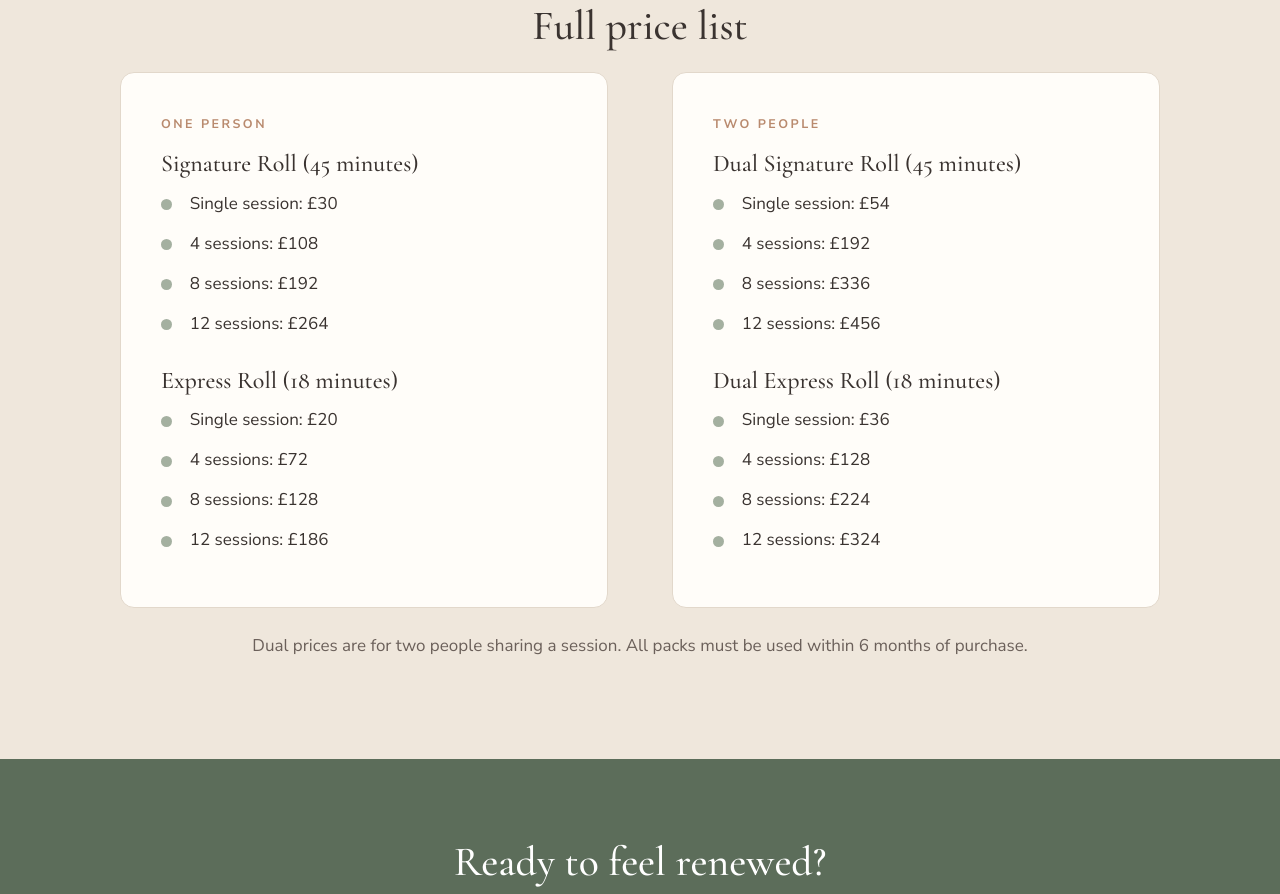
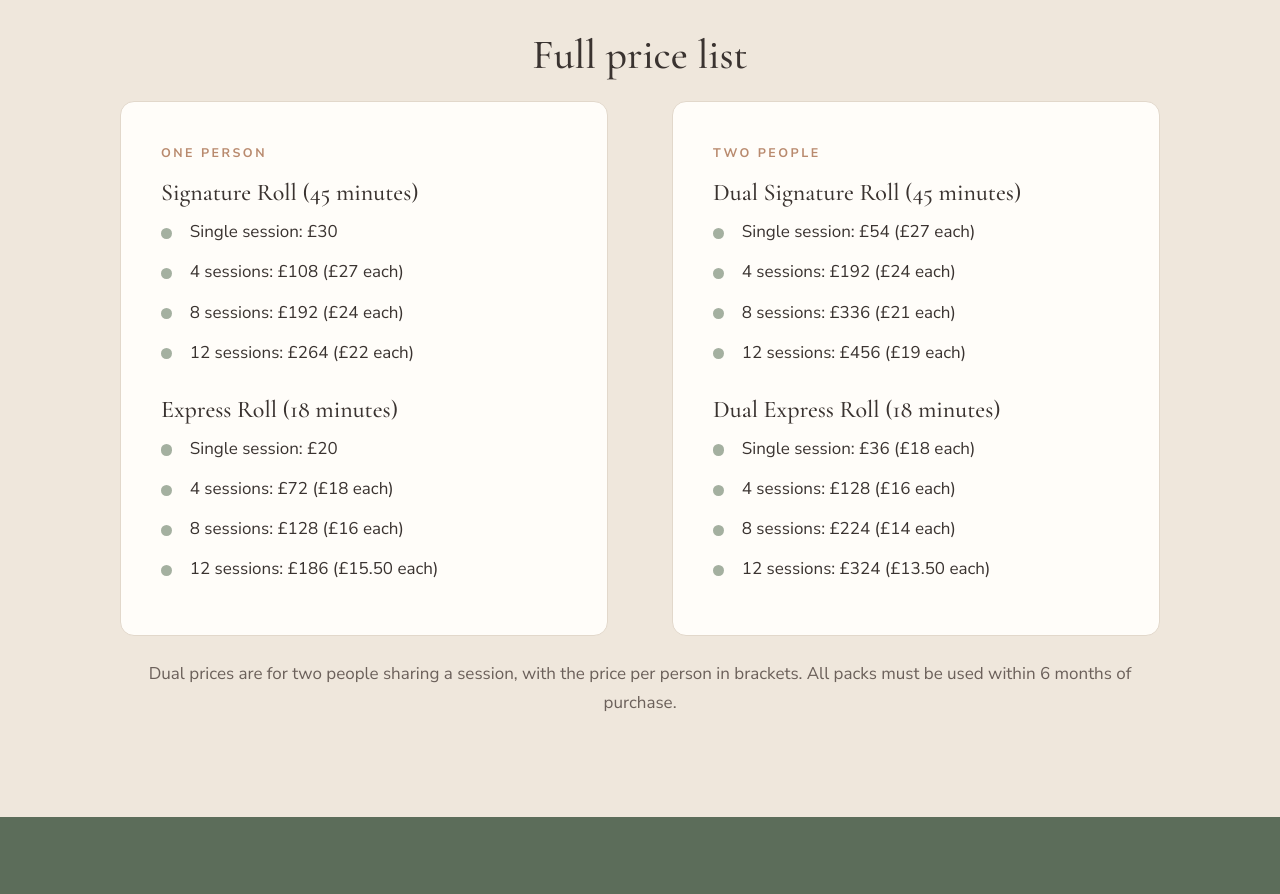
Before and after one commit to rrwb-uk/website, a plain HTML site: page prices.html in a window 1280 px wide. Shown: the part 1243-2137 px from the top of the page. Drawn offline with Linux system fonts and the light colour scheme.

Commit message:
Show per-session prices on packs and reframe 8-a-month membership value
Co-Authored-By: Claude Opus 5.5 <noreply@anthropic.com>

```diff
--- a/prices.html
+++ b/prices.html
@@ -67,7 +67,7 @@
           <ul class="check-list">
             <li><strong>Signature, 4 a month: under £20 a week.</strong> Worth £140 for just £80 a month at our launch price for your first 6 months (then £100).</li>
             <li><strong>Dual Signature, 4 each: under £18 each a week.</strong> Worth £252 for just £150 a month at our launch price for your first 6 months (then £176).</li>
-            <li><strong>Signature, 8 a month: £22.50 a roll.</strong> Worth £260 for £180 a month.</li>
+            <li><strong>Signature, 8 a month: about £20 a roll with your free Express.</strong> Worth £260 for £180 a month.</li>
           </ul>
           <p class="muted" style="margin: 0;">Every membership includes a free Express Roll each month. Launch prices are limited to 20 Signature and 10 Dual places, first come, first served. Membership sessions must be used within the month and don't roll over.</p>
         </div>
@@ -83,37 +83,37 @@
             <h3>Signature Roll (45 minutes)</h3>
             <ul class="check-list">
               <li>Single session: £30</li>
-              <li>4 sessions: £108</li>
-              <li>8 sessions: £192</li>
-              <li>12 sessions: £264</li>
+              <li>4 sessions: £108 (£27 each)</li>
+              <li>8 sessions: £192 (£24 each)</li>
+              <li>12 sessions: £264 (£22 each)</li>
             </ul>
             <h3 style="margin-top: 1.75rem;">Express Roll (18 minutes)</h3>
             <ul class="check-list">
               <li>Single session: £20</li>
-              <li>4 sessions: £72</li>
-              <li>8 sessions: £128</li>
-              <li>12 sessions: £186</li>
+              <li>4 sessions: £72 (£18 each)</li>
+              <li>8 sessions: £128 (£16 each)</li>
+              <li>12 sessions: £186 (£15.50 each)</li>
             </ul>
           </div>
           <div class="panel">
             <p class="eyebrow">Two people</p>
             <h3>Dual Signature Roll (45 minutes)</h3>
             <ul class="check-list">
-              <li>Single session: £54</li>
-              <li>4 sessions: £192</li>
-              <li>8 sessions: £336</li>
-              <li>12 sessions: £456</li>
+              <li>Single session: £54 (£27 each)</li>
+              <li>4 sessions: £192 (£24 each)</li>
+              <li>8 sessions: £336 (£21 each)</li>
+              <li>12 sessions: £456 (£19 each)</li>
             </ul>
             <h3 style="margin-top: 1.75rem;">Dual Express Roll (18 minutes)</h3>
             <ul class="check-list">
-              <li>Single session: £36</li>
-              <li>4 sessions: £128</li>
-              <li>8 sessions: £224</li>
-              <li>12 sessions: £324</li>
+              <li>Single session: £36 (£18 each)</li>
+              <li>4 sessions: £128 (£16 each)</li>
+              <li>8 sessions: £224 (£14 each)</li>
+              <li>12 sessions: £324 (£13.50 each)</li>
             </ul>
           </div>
         </div>
-        <p class="muted center" style="margin-top: 1.5rem;">Dual prices are for two people sharing a session. All packs must be used within 6 months of purchase.</p>
+        <p class="muted center" style="margin-top: 1.5rem;">Dual prices are for two people sharing a session, with the price per person in brackets. All packs must be used within 6 months of purchase.</p>
       </div>
     </section>
 
```
